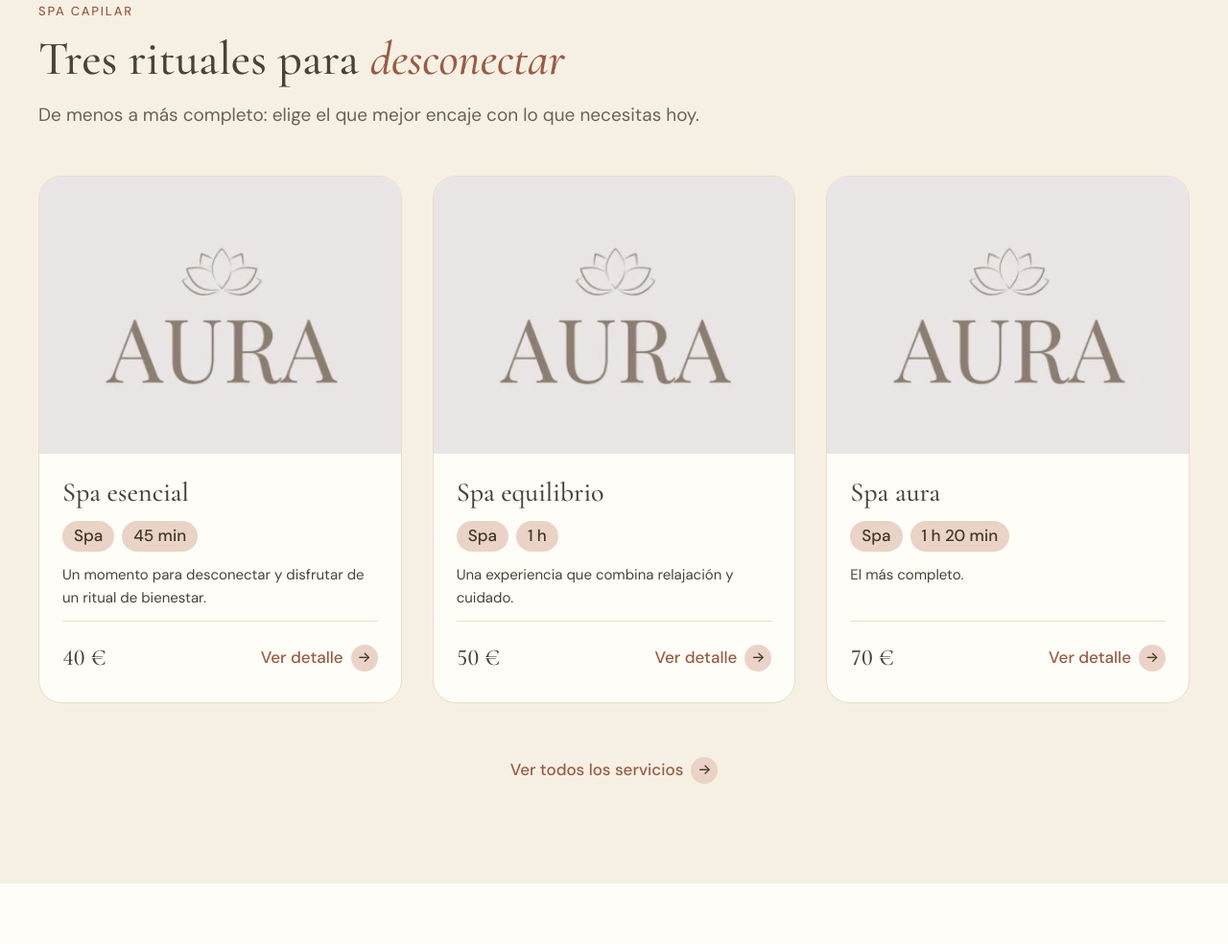
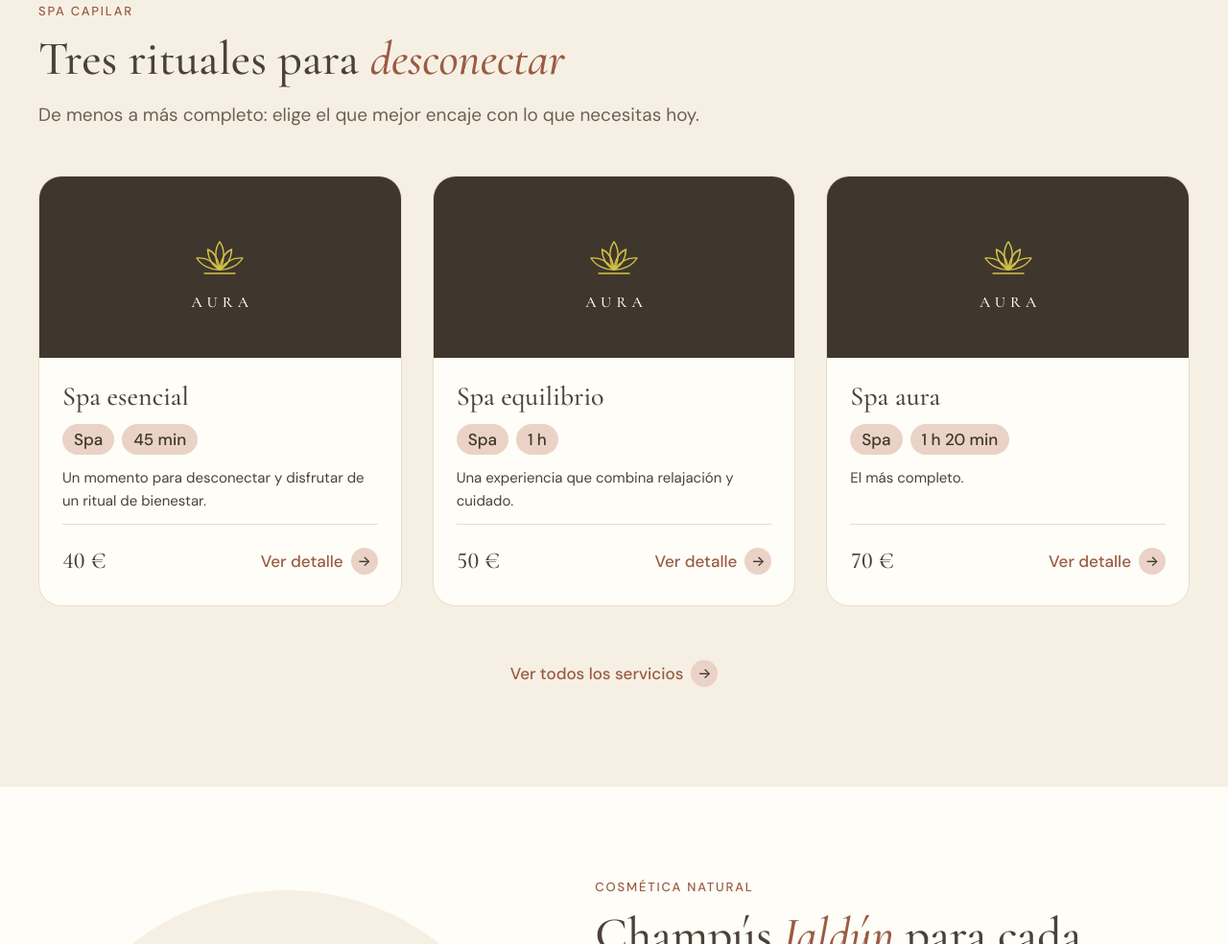
Before and after one commit to SarayOrtizCordero/centro-aura-2, a website: page index.html in a window 1280 px wide. Shown: the part 1888-2872 px from the top of the page at 96% size. Drawn offline with Linux system fonts and the light colour scheme.

Commit message:
Revierte la imagen del logo en las tarjetas de Spa (el gris no queda bien)
Vuelve el panel oscuro con el loto y AURA. Se mantienen la lista en movil y el
arreglo del desborde entre 900 y 1100 px.

Co-Authored-By: Claude Sonnet 5.5 <noreply@anthropic.com>

```diff
--- a/css/styles.css
+++ b/css/styles.css
@@ -783,12 +783,29 @@ body.menu-open::after {
 }
 .card-grid .service-card { flex-direction: row; }
 .card-grid .service-card__media { flex: 0 0 40%; }
-.card-grid .service-card__media img { height: 100%; }
+.card-grid .service-card__media img { height: 100%; aspect-ratio: auto; }
 .service-card { position: relative; display: flex; flex-direction: column; height: 100%; }
-/* Imagen del logo (loto + AURA) en lugar de foto. Su fondo es el token --c-logo-bg, el mismo color de la
-   imagen: así se ve entera (contain) sin franjas aunque la caja cambie de proporción. */
-.service-card__media { overflow: hidden; background: var(--c-logo-bg); }
-.service-card__media img { width: 100%; object-fit: contain; transition: scale 600ms var(--ease); }
+.service-card__media { overflow: hidden; }
+.service-card__media img { width: 100%; aspect-ratio: 4 / 5; object-fit: cover; transition: scale 600ms var(--ease); }
+/* Panel de marca (loto + AURA) en lugar de foto: misma cara que las tarjetas regalo (fondo cacao, formato
+   apaisado) */
+.service-card__media--brand {
+  display: grid;
+  place-items: center;
+  align-content: center;
+  gap: var(--s-2);
+  aspect-ratio: 2 / 1;
+  min-height: 160px;
+  background: var(--c-anchor);
+  color: var(--c-on-anchor);
+}
+.service-card .service-card__media--brand img {
+  width: 64px;
+  height: 40px;
+  aspect-ratio: auto;
+  object-fit: contain;
+}
+.service-card__brand { font: 500 1rem/1 var(--font-display); letter-spacing: 0.32em; padding-left: 0.32em; }
 /* El cuerpo ocupa el alto sobrante y el precio queda siempre abajo, alineado entre tarjetas */
 .service-card__body {
   flex: 1;
@@ -818,7 +835,7 @@ body.menu-open::after {
   .card-grid { grid-template-columns: repeat(3, minmax(0, 1fr)); }
   .card-grid .service-card { flex-direction: column; }
   .card-grid .service-card__media { flex: none; }
-  .card-grid .service-card__media img { height: auto; aspect-ratio: 352 / 270; }
+  .card-grid .service-card__media img { height: auto; aspect-ratio: 4 / 5; }
   .service-card h3 { font-size: 1.375rem; }
   .service-card .chip { font-size: inherit; }
   .service-card__foot .link-arrow { display: inline-flex; }
@@ -826,6 +843,8 @@ body.menu-open::after {
 
 @media (min-width: 900px) {
   .card-grid { gap: var(--s-8); }
+  .card-grid .service-card__media img { aspect-ratio: 1 / 1; }
+  .service-card__media img { aspect-ratio: 1 / 1; }
   .service-card h3 { font-size: var(--fs-h3); }
 }
 
--- a/css/tokens.css
+++ b/css/tokens.css
@@ -5,7 +5,6 @@
   /* Capa 1 · primitivas */
   --p-cream-50: #FFFDF7;
   --p-cream-100: #F6F0E4;
-  --p-stone-100: #E9E5E4;
   --p-sand-200: #E9DDC8;
   --p-sand-400: #B2A38F;
   --p-gold-400: #D2C244;
@@ -20,7 +19,6 @@
   /* Capa 2 · semánticos */
   --c-bg: var(--p-cream-50);
   --c-bg-alt: var(--p-cream-100);
-  --c-logo-bg: var(--p-stone-100);     /* fondo de la imagen del logo de las tarjetas de Spa; debe coincidir con ella */
   --c-line: var(--p-sand-200);
   --c-muted: var(--p-sand-400);        /* SOLO decorativo: nunca como color de texto */
   --c-gold: var(--p-gold-400);         /* SOLO decorativo: loto y filetes, nunca como texto */
--- a/index.html
+++ b/index.html
@@ -199,7 +199,7 @@
         <ul class="card-grid" role="list">
           <li class="reveal">
             <article class="service-card card">
-              <div class="service-card__media" aria-hidden="true"><img src="assets/img/spa-logo-aura.webp" alt="" width="352" height="270" loading="lazy"></div>
+              <div class="service-card__media service-card__media--brand" aria-hidden="true"><img class="lotus" src="assets/icons/loto.svg" alt="" width="64" height="40" loading="lazy"><span class="service-card__brand">AURA</span></div>
               <div class="service-card__body">
                 <h3><a href="pages/servicios.html#spa-esencial">Spa esencial</a></h3>
                 <div class="chips"><span class="chip">Spa</span><span class="chip" data-duration="spa-esencial">45 min</span></div>
@@ -210,7 +210,7 @@
           </li>
           <li class="reveal">
             <article class="service-card card">
-              <div class="service-card__media" aria-hidden="true"><img src="assets/img/spa-logo-aura.webp" alt="" width="352" height="270" loading="lazy"></div>
+              <div class="service-card__media service-card__media--brand" aria-hidden="true"><img class="lotus" src="assets/icons/loto.svg" alt="" width="64" height="40" loading="lazy"><span class="service-card__brand">AURA</span></div>
               <div class="service-card__body">
                 <h3><a href="pages/servicios.html#spa-equilibrio">Spa equilibrio</a></h3>
                 <div class="chips"><span class="chip">Spa</span><span class="chip" data-duration="spa-equilibrio">1 h</span></div>
@@ -221,7 +221,7 @@
           </li>
           <li class="reveal">
             <article class="service-card card">
-              <div class="service-card__media" aria-hidden="true"><img src="assets/img/spa-logo-aura.webp" alt="" width="352" height="270" loading="lazy"></div>
+              <div class="service-card__media service-card__media--brand" aria-hidden="true"><img class="lotus" src="assets/icons/loto.svg" alt="" width="64" height="40" loading="lazy"><span class="service-card__brand">AURA</span></div>
               <div class="service-card__body">
                 <h3><a href="pages/servicios.html#spa-aura">Spa aura</a></h3>
                 <div class="chips"><span class="chip">Spa</span><span class="chip" data-duration="spa-aura">1 h 20 min</span></div>
```
Also changed, not shown: CLAUDE.md (+0 -1 lines), assets/img/CREDITOS.md (+0 -1 lines), tests/fixtures/images.json (+1 -2 lines), tests/inicio.test.js (+6 -5 lines), assets/img/spa-logo-aura.webp (deleted).
